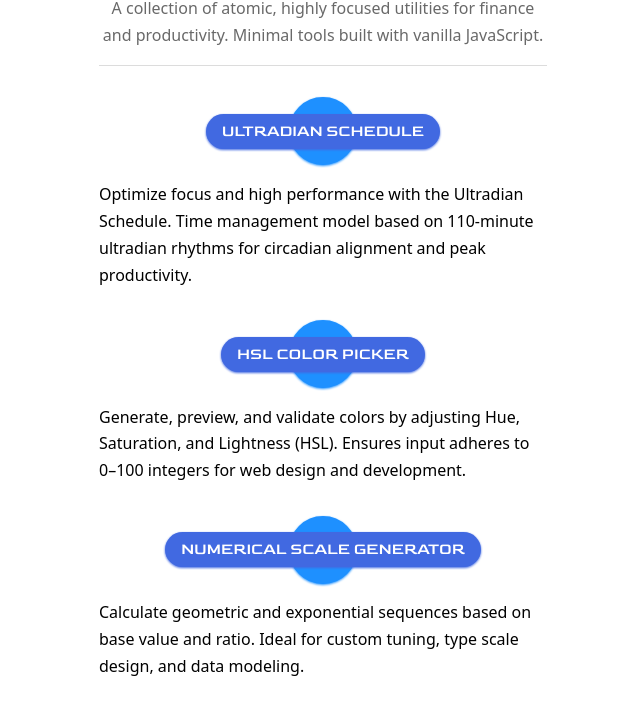
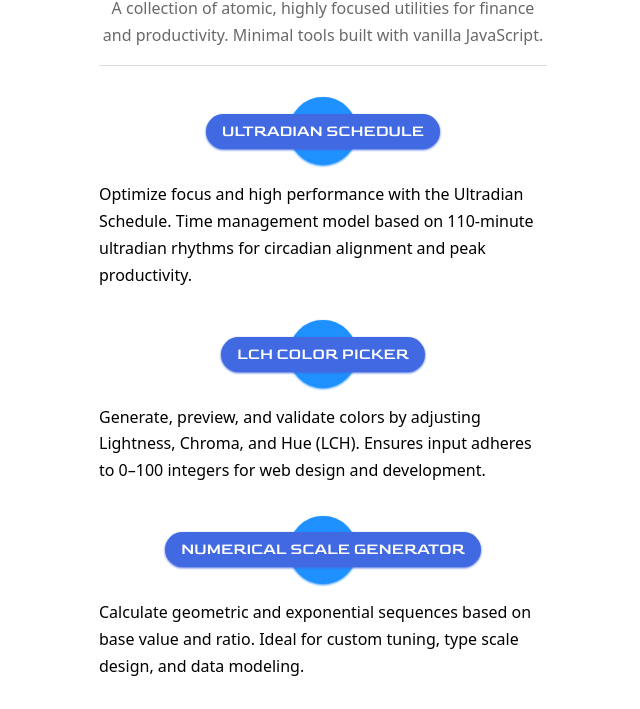
Before and after one commit to robzao/atomic-projects, a plain HTML site: page index.html in a window 1280 px wide. Shown: the part 83-792 px from the top of the page, without its empty margins (317-957 px from the left). Drawn offline with Linux system fonts and the light colour scheme.

Commit message:
Update project

```diff
--- a/index.html
+++ b/index.html
@@ -30,10 +30,10 @@
         </li>
         <li>
           <div class="button-wrapper">
-            <a class="button" href="https://robzao.github.io/hsl-color-picker/">HSL Color Picker</a>
+            <a class="button" href="https://robzao.github.io/lch-color-picker/">LCH Color Picker</a>
             <div class="circle-behind"></div>
           </div>
-          <p>Generate, preview, and validate colors by adjusting Hue, Saturation, and Lightness (HSL). Ensures input adheres to 0–100 integers for web design and development.</p>
+          <p>Generate, preview, and validate colors by adjusting Lightness, Chroma, and Hue (LCH). Ensures input adheres to 0–100 integers for web design and development.</p>
         </li>
         <li>
           <div class="button-wrapper">
```
